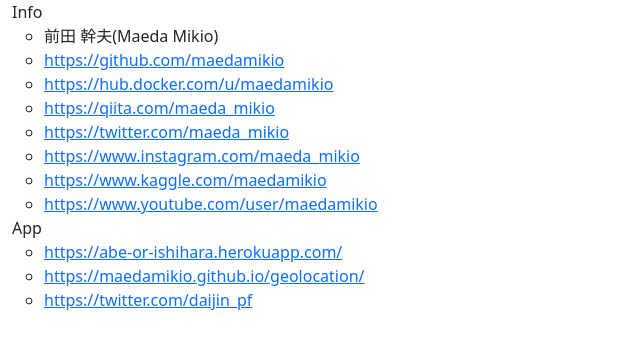
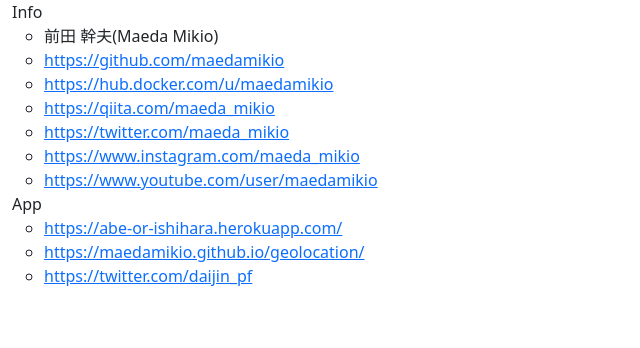
Before and after one commit to maedamikio/maedamikio.github.io, a plain HTML site: page index.html in a window 1280 px wide. Shown: the whole page, without its empty margins (0-640 px from the left). Drawn offline with nearby package versions, Linux system fonts and the light colour scheme.

Commit message:
delete url

```diff
--- a/index.html
+++ b/index.html
@@ -23,7 +23,6 @@
           <li><a href="https://qiita.com/maeda_mikio">https://qiita.com/maeda_mikio</a></li>
           <li><a href="https://twitter.com/maeda_mikio">https://twitter.com/maeda_mikio</a></li>
           <li><a href="https://www.instagram.com/maeda_mikio">https://www.instagram.com/maeda_mikio</a></li>
-          <li><a href="https://www.kaggle.com/maedamikio">https://www.kaggle.com/maedamikio</a></li>
           <li><a href="https://www.youtube.com/user/maedamikio">https://www.youtube.com/user/maedamikio</a></li>
         </ul>
         <li>App</li>
```
